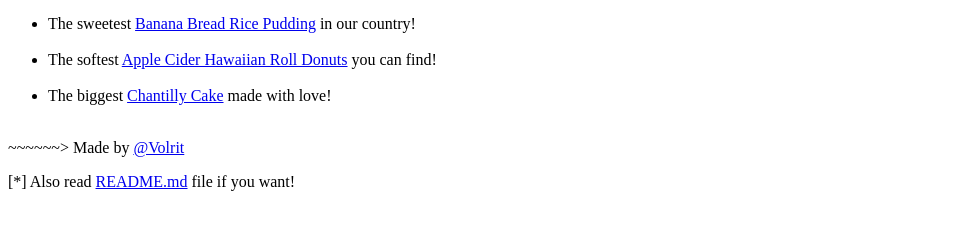
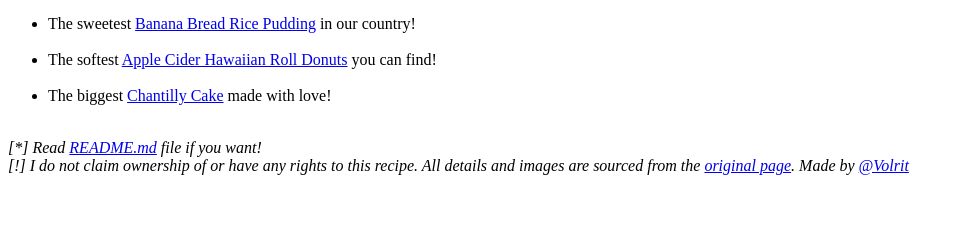
Before and after one commit to Volrit/odin-recipes, a plain HTML site: page index.html in a window 1280 px wide. Shown: the part 101-330 px from the top of the page, without its empty margins (0-965 px from the left). Drawn offline with Linux system fonts and the light colour scheme.

Commit message:
Added more info to README.md and corrected text in index.html

```diff
--- a/index.html
+++ b/index.html
@@ -13,7 +13,7 @@
         <li>The softest <a href="recipes/apple-donuts.html">Apple Cider Hawaiian Roll Donuts</a> you can find!</li><br>
         <li>The biggest <a href="recipes/chantilly-cake.html">Chantilly Cake</a> made with love!</li><br>
     </ul>
-    <p>~~~~~~> Made by <a href="http://github.com/Volrit" target="_blank" rel="noopener noreferrer">@Volrit</a></p>
-    <p>[*] Also read <a href="README.md" target="_blank" rel="noopener noreferrer">README.md</a> file if you want!</p>
+    <i>[*] Read <a href="README.md" target="_blank" rel="noopener noreferrer">README.md</a> file if you want!</i> <br>
+    <i>[!] I do not claim ownership of or have any rights to this recipe. All details and images are sourced from the <a href="https://www.allrecipes.com" rel="noopener noreferrer" target="_blank">original page</a>. Made by <a href="http://github.com/Volrit" target="_blank" rel="noopener noreferrer">@Volrit</a></i>
 </body>
 </html>
```
Also changed, not shown: 1 other file.
